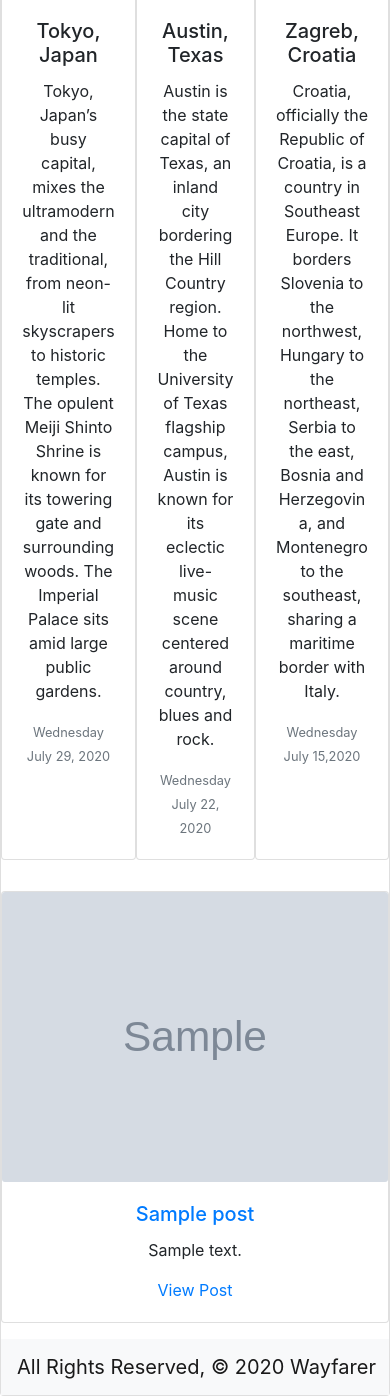
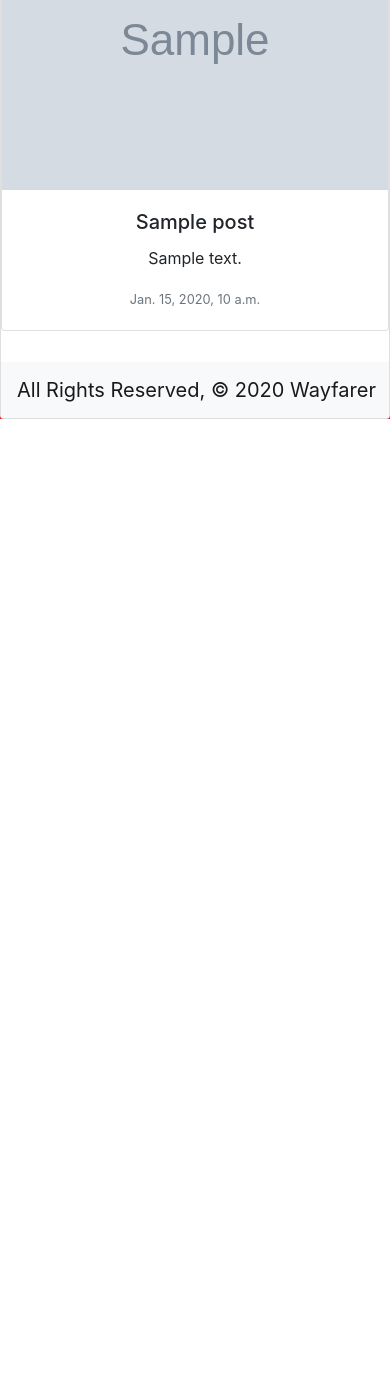
Before and after one commit to wadams458/Wayfarer, a Django app: page / in a window 390 px wide. Shown: the part 1353-2749 px from the top of the page. After the commit the page ends 1772 px from the top, so only its background shows below. Run offline with Django 3.2, Linux system fonts and the light colour scheme; tables that the repository leaves empty hold one stand-in row (values such as "Sample post"); grey boxes marked "Sample" are stand-in pictures; some libraries are stand-ins or nearby versions.

Commit message:
updated updated landing page

```diff
--- /dev/null
+++ b/main_app/static/css/home.css
@@ -0,0 +1,103 @@
+#carouselExampleInterval {
+  height: 50vh;
+  overflow: hidden;
+}
+
+body {
+  background: radial-gradient(
+    circle at 100px 100px,
+    rgb(236, 60, 6),
+    rgb(230, 28, 28)
+
+  );
+}
+
+/* ----------- Profile Section --------------*/
+/*
+.profile {
+  display: flex;
+  flex-direction: row;
+  align-items: center;
+}
+
+.profile-body {
+  display: flex;
+  flex-direction: column;
+  margin-left: 16px;
+}
+
+#profile-picture {
+  margin-bottom: 16px;
+} */
+
+/* ----------- Post Section --------------*/
+
+/* .posts {
+  display: flex;
+  flex-direction: row;
+  flex-wrap: wrap;
+  align-items: center;
+  justify-content: space-between;
+} */
+
+/* .card {
+  margin-bottom: 70px;
+  display: flex;
+  flex-direction: column;
+}
+
+.card-body {
+  padding: 1rem;
+  display: flex;
+  flex-direction: column;
+} */
+
+.card-deck {
+  margin-bottom: 16px;
+  display: flex;
+  flex-direction: row;
+}
+.card-img-top {
+  display: flex;
+  flex-direction: column;
+  height: 300px;
+  width: 100%;
+}
+
+h1 {
+  font-size: 25px;
+  background-color: #ef233c;
+}
+
+.card-header {
+  font-size: 25px;
+  margin: 15px;
+  background-color: #ef233c;
+}
+
+.card-footer {
+  margin: 15px;
+  font-size: 25px;
+  background-color: #ef233c;
+  font
+}
+
+.card-footer2 {
+  margin: 30px;
+  font-size: 40px;
+}
+
+.carousel-inner {
+  height: 600px;
+  width: 100%;
+  object-fit: cover;
+  display: flex;
+  border-radius: 5%;
+}
+
+.card-text {
+}
+
+.carousel-img {
+  height: 100%;
+}
--- a/main_app/templates/home.html
+++ b/main_app/templates/home.html
@@ -1,11 +1,13 @@
 {% extends 'base.html' %}
 {% load static %}
- {% block extra_head %}<link rel="stylesheet" href="{% static 'css/styles.css' %}">{% endblock %}
+ {% block extra_head %}
+  <link rel="stylesheet" href="{% static 'css/home.css' %}">
+
+{% endblock %}
 {% block content %}
 
+
  <!-- Carousel -->
-
-
 
  <div id="carouselExampleIndicators" class="carousel slide" data-ride="carousel">
   <ol class="carousel-indicators">
@@ -15,13 +17,13 @@
   </ol>
   <div class="carousel-inner carousel-fade">
     <div class="carousel-item active" data-interval="10000">
-      <img src="{% static 'images/airport.jpg'%}" class="d-block w-100" alt="...">
+      <img src="{% static 'images/SanFran.jpg'%}" class="d-block carousel-img w-100" alt="...">
     </div>
     <div class="carousel-item carousel-fade" data-interval="10000">
-      <img src="{% static 'images/flight.jpg'%}" class="d-block w-100" alt="...">
+      <img src="{% static 'images/London.jpg'%}" class="d-block carousel-img w-100" alt="...">
     </div>
     <div class="carousel-item carousel-fade" data-interval="10000">
-      <img src="{% static 'images/map.jpg'%}" class="d-block w-100" alt="...">
+      <img src="{% static 'images/Gibralter.jpg'%}" class="d-block carousel-img w-100" alt="...">
     </div>
   </div>
   <a class="carousel-control-prev" href="#carouselExampleIndicators" role="button" data-slide="prev">
@@ -33,9 +35,7 @@
     <span class="sr-only">Next</span>
   </a>
 </div>
-
-
-<!-- End Carousel -->
+ <!-- End Carousel -->
 
 <!--Wayfarer Card-->
 
@@ -48,7 +48,7 @@
     <p class="card-text">Wayfarer is a travel community that serves to both answer questions and inspire travelers. It's a place to read and submit opinions, get advice on travel-related subjects, and browse for ideas, tips, and answers to questions you didn't even know you had.</p>
     {% comment %} <a href="#" class="btn btn-primary">Go somewhere</a> {% endcomment %}
   </div>
-  <div class="card-footer text-muted">
+  <div class="card-footer ">
     Happy Exploring!
   </div>
   <div class="card-footer2 text-muted">
@@ -56,72 +56,25 @@
 </div>
 <!--End Wayfarer Card-->
 
-{% comment %} <h1>Wayfarer is a travel community that serves to both answer questions and inspire travelers. It's a place to read and submit opinions, get advice on travel-related subjects, and browse for ideas, tips, and answers to questions you didn't even know you had. </h1> {% endcomment %}
-{% comment %} <div class="row">
-  <div class="col">
-    <h2>Topic</h2>
-    <p>Lorem ipsum dolor sit amet, consectetur adipisicing elit. Ipsa enim sit id at labore nam tempora excepturi? Velit, cupiditate magnam fugit sapiente nisi iure dolores aspernatur quam perferendis quis ea.</p>
-  </div>
-  <div class="col">
-    <h2>Topic</h2>
-    <p>Lorem ipsum dolor sit amet, consectetur adipisicing elit. Ipsa enim sit id at labore nam tempora excepturi? Velit, cupiditate magnam fugit sapiente nisi iure dolores aspernatur quam perferendis quis ea.</p>
-  </div>
-  <div class="col">
-    <h2>Topic</h2>
-    <p>Lorem ipsum dolor sit amet, consectetur adipisicing elit. Ipsa enim sit id at labore nam tempora excepturi? Velit, cupiditate magnam fugit sapiente nisi iure dolores aspernatur quam perferendis quis ea.</p>
-  </div>
-</div> {% endcomment %}
 
 <br>
+
 <!--Recent Upload-->
 <div class="card-deck">
-  <div class="card" id="home-card">
-    <img class="card-img-top" src="{% static 'images/Croatia.jpg'%}" alt="Card image cap">
+{% for post in posts %}
+  <div class="card">
+    <img class="card-img-top" src="{{ post.img.url }}" alt="Card image cap">
     <div class="card-body">
-      <h5 class="card-title">Tokyo, Japan</h5>
-      <p class="card-text">Tokyo, Japan’s busy capital, mixes the ultramodern and the traditional, from neon-lit skyscrapers to historic temples. The opulent Meiji Shinto Shrine is known for its towering gate and surrounding woods. The Imperial Palace sits amid large public gardens.</p>
-      <p class="card-text"><small class="text-muted">Wednesday July 29, 2020</small></p>
+      <h5 class="card-title"> {{ post.title }}</h5>
+      <p class="card-text">{{ post.body }}</p>
+      <p class="card-text"><small class="text-muted">{{post.created_at}} </small></p>
     </div>
   </div>
-  <div class="card">
-    <img class="card-img-top" src="{% static 'images/Austin.jpg'%}" alt="Card image cap">
-    <div class="card-body">
-      <h5 class="card-title">Austin, Texas</h5>
-      <p class="card-text">Austin is the state capital of Texas, an inland city bordering the Hill Country region. Home to the University of Texas flagship campus, Austin is known for its eclectic live-music scene centered around country, blues and rock. </p>
-      <p class="card-text"><small class="text-muted">Wednesday July 22, 2020</small></p>
-    </div>
-  </div>
-  <div class="card">
-    <img class="card-img-top" src="{% static 'images/Tokyo.jpg'%}" alt="Card image cap">
-    <div class="card-body">
-      <h5 class="card-title">Zagreb, Croatia</h5>
-      <p class="card-text">Croatia, officially the Republic of Croatia, is a country in Southeast Europe. It borders Slovenia to the northwest, Hungary to the northeast, Serbia to the east, Bosnia and Herzegovina, and Montenegro to the southeast, sharing a maritime border with Italy.</p>
-      <p class="card-text"><small class="text-muted">Wednesday July 15,2020 </small></p>
-    </div>
-  </div>
+{% endfor %}
 </div>
 
 
-{% for post in posts %}
-          <div class="card mb-3">
-            <div class="row no-gutters">
-              <div class="col-md-2">
-                <img src="{% static post.img %}" class="card-img" alt="Placeholder image">
-              </div>
-              <div class="col-md-8">
-                <div class="card-body">
-                  <h5 class="card-title">
-                    <a href="{% url 'post' post.id %}">
-                      {{ post.title }}
-                    </a>
-                  </h5>
-                  <p class="card-text">{{ post.body }}</p>
-                  <a href="{% url 'post' post.id %}" class="card-link">View Post</a>
-                </div>
-              </div>
-            </div>
-          </div>
-          {% endfor %}
+
 
 
 
--- a/main_app/urls.py
+++ b/main_app/urls.py
@@ -16,4 +16,6 @@ urlpatterns = [
 
   path('login', views.custom_login, name='custom_login'),
   path('signup', views.signup, name='signup'),
+
+  path('about',views.about, name='about'),
 ]
--- a/main_app/views.py
+++ b/main_app/views.py
@@ -15,6 +15,10 @@ def home(request):
     # return HttpResponse(f"{posts[0]} {posts[1]}")
     return render(request, 'home.html', context)
 
+def about(request):
+
+    # return HttpResponse(f"{posts[0]} {posts[1]}")
+    return render(request, 'about.html')
 
 # ------------------- CITIES -------------------
 
```
Also changed, not shown: main_app/static/css/about.css (added, +34 -0 lines), main_app/static/css/styles.css (+0 -80 lines), main_app/templates/about.html (added, +32 -0 lines), main_app/static/images/Gibralter.jpg (added), main_app/static/images/London.jpg (added), 1 other file.
